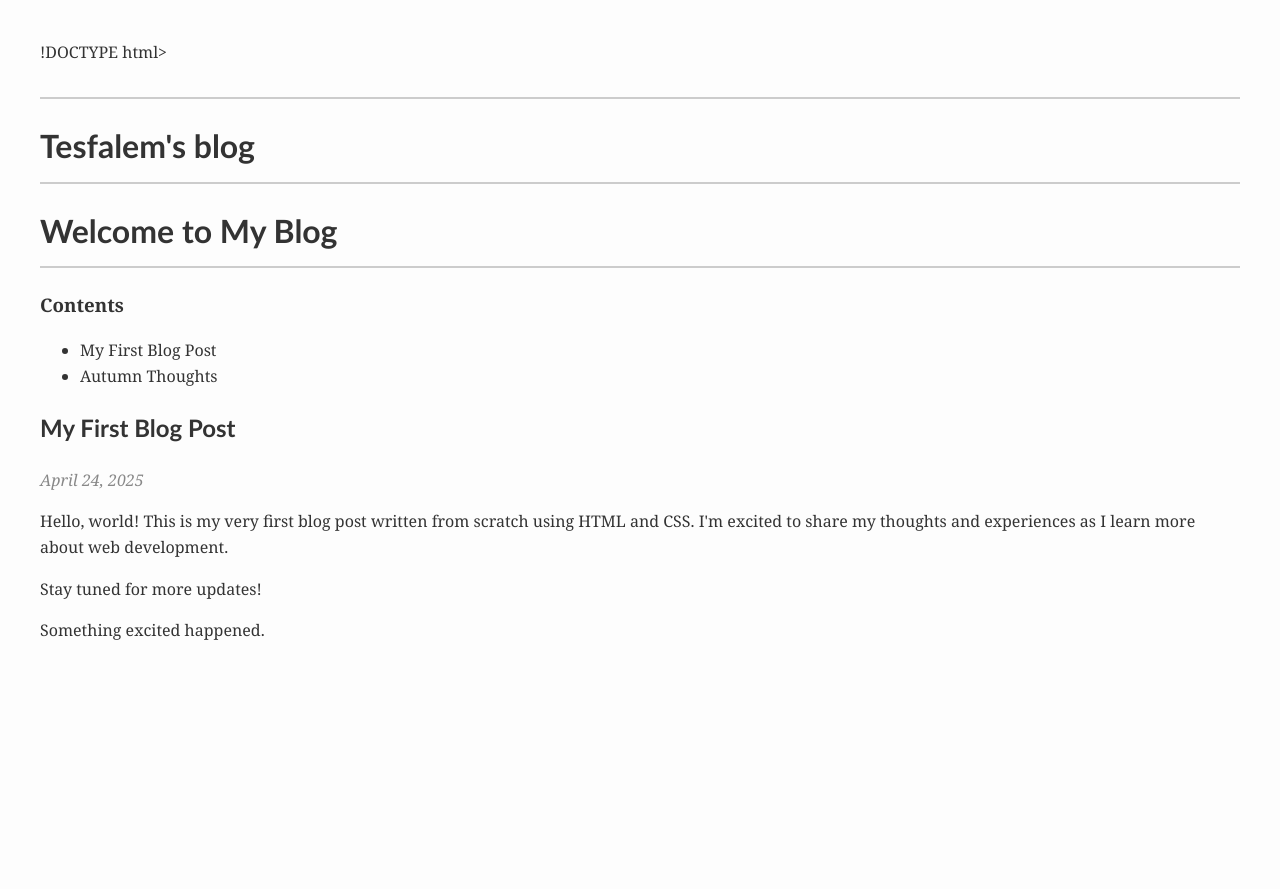
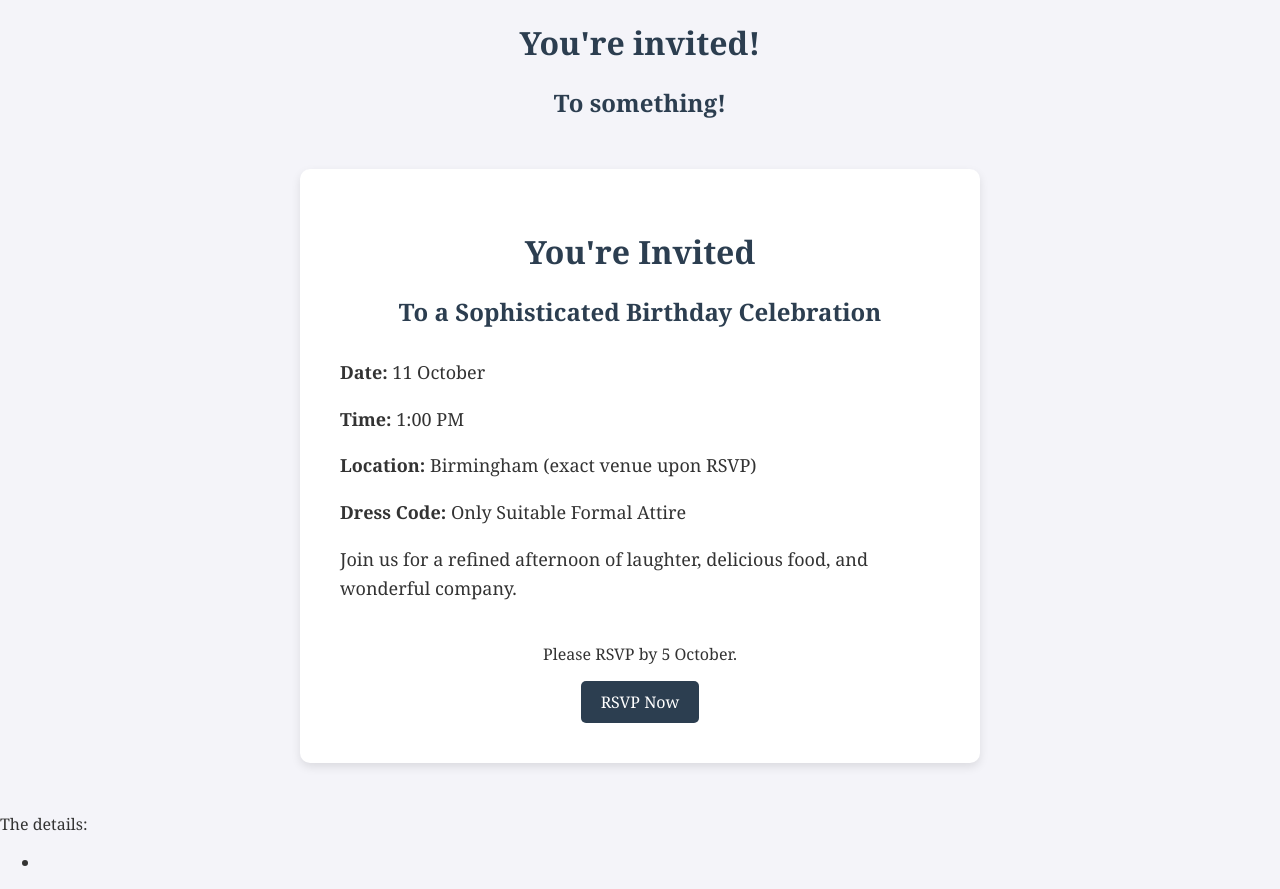
Before and after one commit to tesfathefture/tesfathefture-tesfathefuture.gethub.io, a plain HTML site: page index.html in a window 1280 px wide. Before the commit the page ends 800 px from the top, so only its background shows below. Drawn offline with Linux system fonts and the light colour scheme.

Commit message:
Update index.html

```diff
--- a/index.html
+++ b/index.html
@@ -1,72 +1,84 @@
-!DOCTYPE html>
+<!DOCTYPE html>
 <html>
     <head>
         <meta charset="utf-8">
-        <title>Project: Blog</title>
-    </head>
-    <style>
-    body {
+        <title>Project: Event invite</title>
+        <style>
+        body {
       font-family: 'Georgia', serif;
-      line-height: 1.6;
-      margin: 40px;
-      background-color: #fdfdfd;
+      background-color: #f4f4f9;
       color: #333;
+      margin: 0;
+      padding: 0;
+    }
+
+    .container {
+      max-width: 600px;
+      margin: 50px auto;
+      background: white;
+      padding: 40px;
+      box-shadow: 0 4px 10px rgba(0, 0, 0, 0.1);
+      border-radius: 10px;
     }
 
     h1, h2 {
-      font-family: 'Trebuchet MS', sans-serif;
+      text-align: center;
+      color: #2c3e50;
     }
 
-    h1 {
-      font-size: 2em;
-      border-bottom: 2px solid #ccc;
-      padding-bottom: 10px;
+    .details {
+      margin-top: 30px;
+      font-size: 18px;
+      line-height: 1.6;
     }
 
-    .toc {
-      margin-bottom: 30px;
+    .rsvp {
+      margin-top: 40px;
+      text-align: center;
     }
 
-    .toc a {
-      display: block;
-      margin: 5px 0;
-      color: #0066cc;
+    .rsvp a {
+      display: inline-block;
+      padding: 10px 20px;
+      background-color: #2c3e50;
+      color: white;
       text-decoration: none;
+      border-radius: 5px;
+      font-size: 16px;
     }
 
-    .toc a:hover {
-      text-decoration: underline;
+    .rsvp a:hover {
+      background-color: #34495e;
     }
 
-    .entry {
-      margin-top: 40px;
-    }
+        </style>
+    </head>
+    <body>
 
-    .date {
-      font-style: italic;
-      color: #888;
-    }
-  </style>
+        <h1>You're invited!</h1>
+        <h2>To something!</h2>
+        <div class="container">
+    <h1>You're Invited</h1>
+    <h2>To a Sophisticated Birthday Celebration</h2>
 
-    <body>
-    <h1></h1>
+    <div class="details">
+      <p><strong>Date:</strong> 11 October</p>
+      <p><strong>Time:</strong> 1:00 PM</p>
+      <p><strong>Location:</strong> Birmingham (exact venue upon RSVP)</p>
+      <p><strong>Dress Code:</strong> Only Suitable Formal Attire</p>
+      <p>Join us for a refined afternoon of laughter, delicious food, and wonderful company.</p>
+    </div>
 
-        <h1>Tesfalem's blog</h1>
-        <h1>Welcome to My Blog</h1>
-        <h3>Contents</h3>
+    <div class="rsvp">
+      <p>Please RSVP by 5 October.</p>
+      <a href="#">RSVP Now</a>
+    </div>
+  </div>
+
+        <p>The details:</p>
         <ul>
-            <li>My First Blog Post</li>
-            <li>Autumn Thoughts</li>
-
+            <li></li>
         </ul>
-
-        <h2>My First Blog Post</h2>
-         <p class="date">April 24, 2025</p>
-    <p>Hello, world! This is my very first blog post written from scratch using HTML and CSS. I'm excited to share my thoughts and experiences as I learn more about web development.</p>
-    <p>Stay tuned for more updates!</p>
-        <p>Something excited happened.</p>
-
-
 
     </body>
 </html>
```
